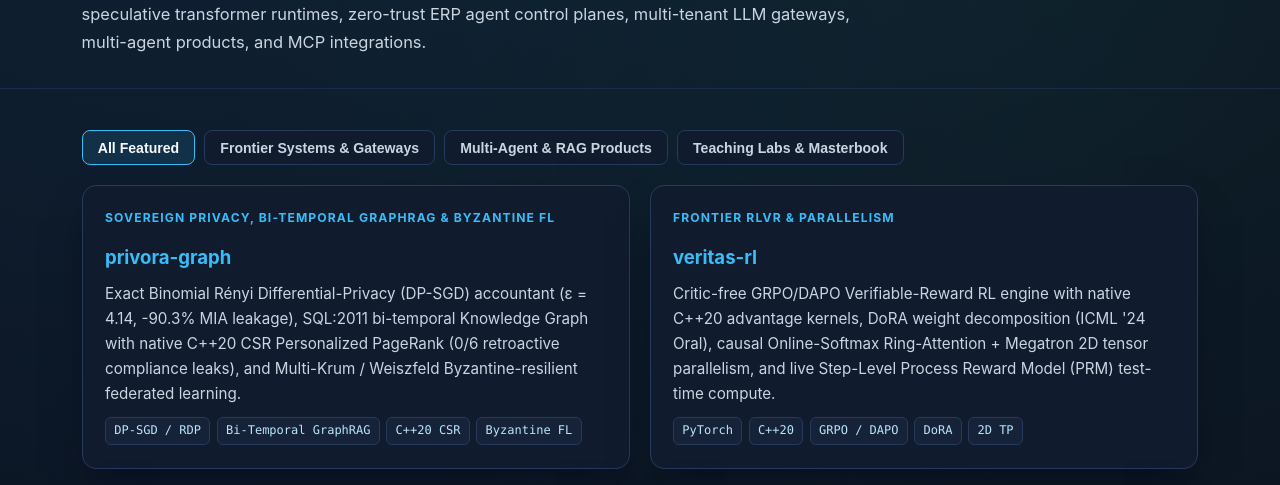
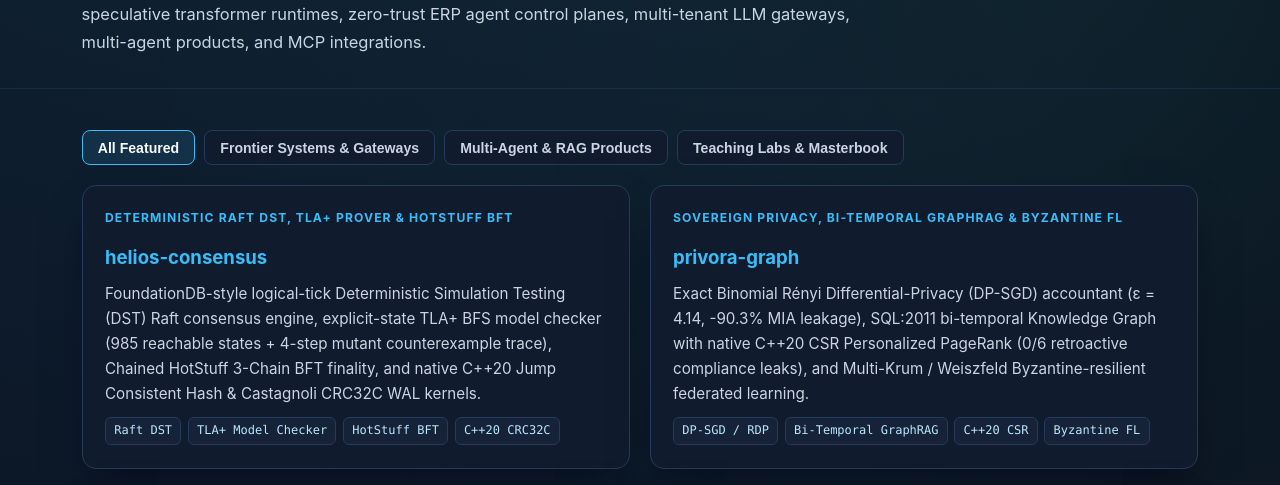
Before and after one commit to nagarjunak-pixel/nagarjunak-pixel.github.io, a plain HTML site: page projects.html in a window 1280 px wide. Shown: the part 298-783 px from the top of the page. Drawn offline with Linux system fonts and the light colour scheme.

Commit message:
feat: onboard helios-consensus to complete 8-Crown Frontier, Sovereign & Enterprise AI suite

```diff
--- a/projects.html
+++ b/projects.html
@@ -26,6 +26,7 @@
     "url": "https://nagarjunak-pixel.github.io/projects.html",
     "author": { "@id": "https://nagarjunak-pixel.github.io/#person", "@type": "Person", "name": "Nagarjuna Reddy Kamireddy" },
     "hasPart": [
+      { "@type": "SoftwareSourceCode", "name": "helios-consensus", "codeRepository": "https://github.com/nagarjunak-pixel/helios-consensus", "programmingLanguage": ["Python", "C++"] },
       { "@type": "SoftwareSourceCode", "name": "privora-graph", "codeRepository": "https://github.com/nagarjunak-pixel/privora-graph", "programmingLanguage": ["Python", "C++"] },
       { "@type": "SoftwareSourceCode", "name": "veritas-rl", "codeRepository": "https://github.com/nagarjunak-pixel/veritas-rl", "programmingLanguage": ["Python", "C++"] },
       { "@type": "SoftwareSourceCode", "name": "axiom-zero", "codeRepository": "https://github.com/nagarjunak-pixel/axiom-zero", "programmingLanguage": ["Python", "C++"] },
@@ -86,6 +87,15 @@
         </div>
 
         <div class="grid-2">
+          <article id="helios-consensus" class="card" data-proj-cat="frontier">
+            <span class="eyebrow">Deterministic Raft DST, TLA+ Prover &amp; HotStuff BFT</span>
+            <h3><a href="https://github.com/nagarjunak-pixel/helios-consensus" target="_blank" rel="noopener">helios-consensus</a></h3>
+            <p>FoundationDB-style logical-tick Deterministic Simulation Testing (DST) Raft consensus engine, explicit-state TLA+ BFS model checker (985 reachable states + 4-step mutant counterexample trace), Chained HotStuff 3-Chain BFT finality, and native C++20 Jump Consistent Hash &amp; Castagnoli CRC32C WAL kernels.</p>
+            <div class="tag-list">
+              <span class="tag">Raft DST</span><span class="tag">TLA+ Model Checker</span><span class="tag">HotStuff BFT</span><span class="tag">C++20 CRC32C</span>
+            </div>
+          </article>
+
           <article id="privora-graph" class="card" data-proj-cat="frontier agents">
             <span class="eyebrow">Sovereign Privacy, Bi-Temporal GraphRAG &amp; Byzantine FL</span>
             <h3><a href="https://github.com/nagarjunak-pixel/privora-graph" target="_blank" rel="noopener">privora-graph</a></h3>
```
Also changed, not shown: forward-deployed-ai-architect.html (+1 -0 lines), index.html (+1 -1 lines), llms-full.txt, llms.txt.
